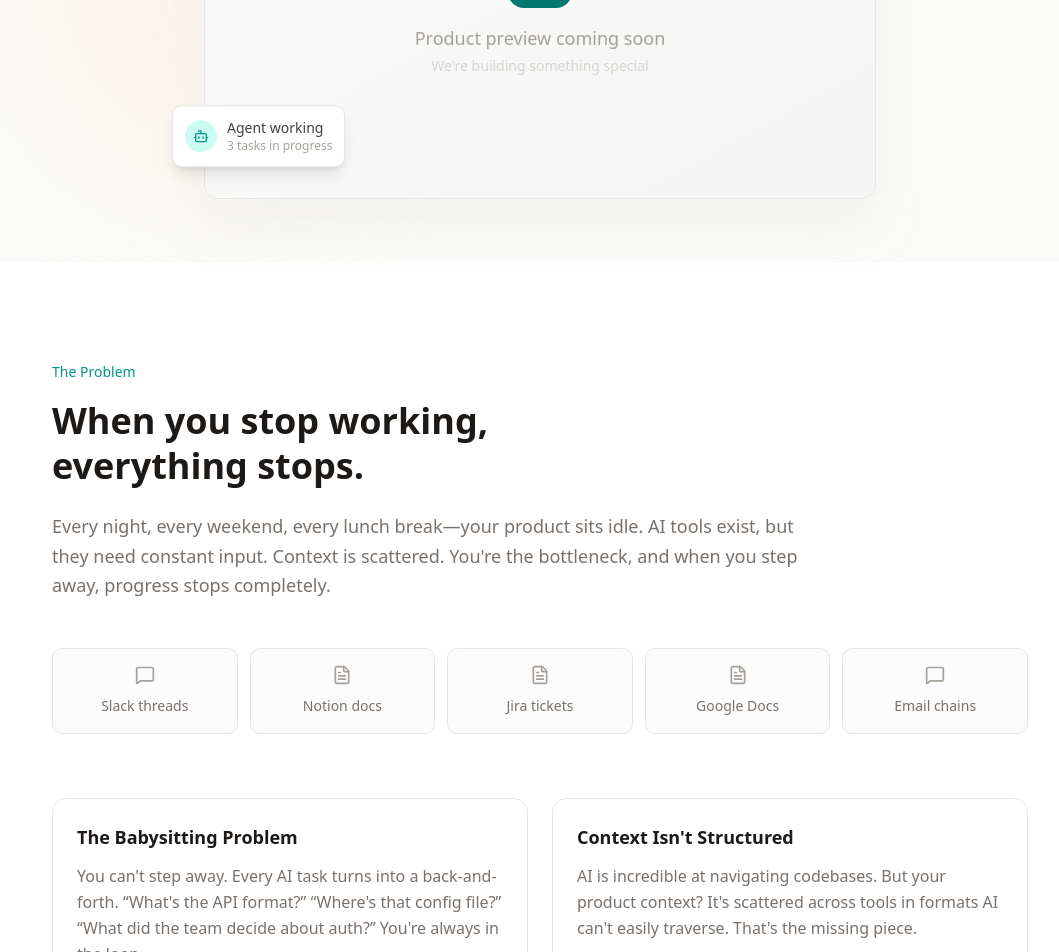
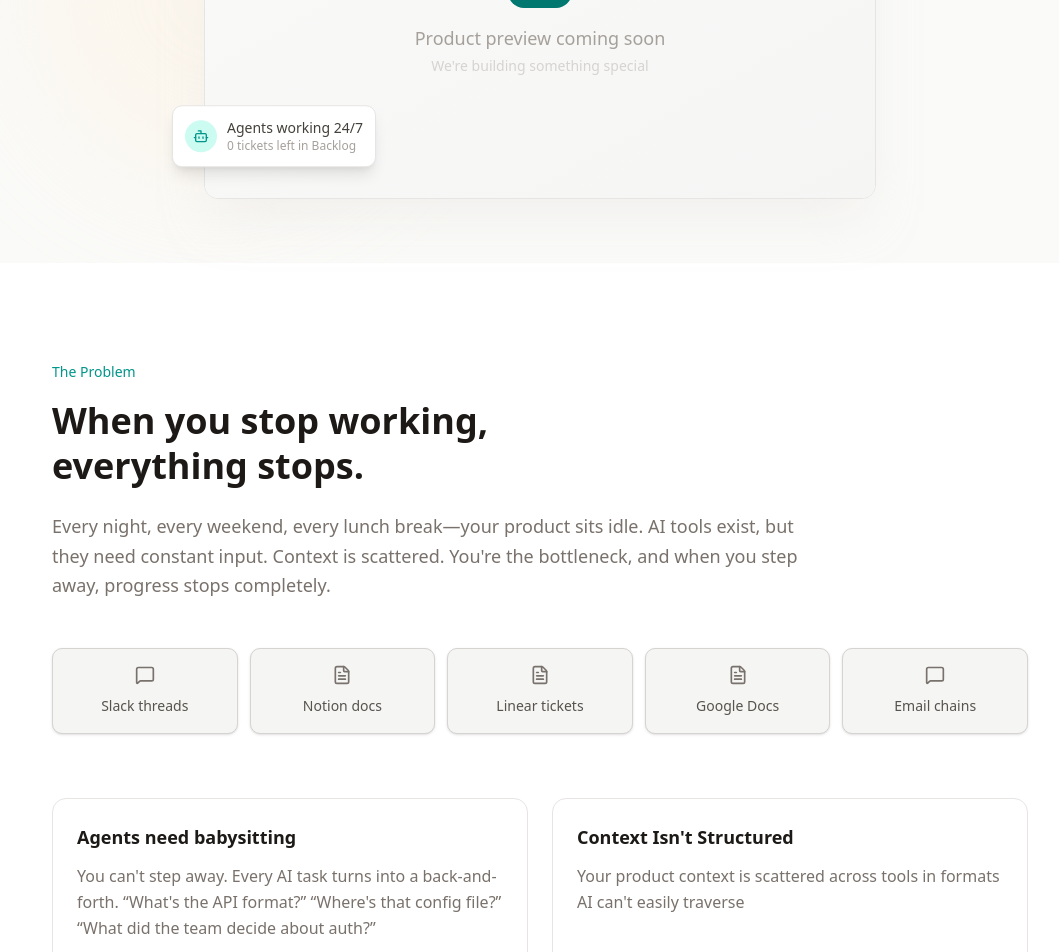
Before and after one commit to rbilgil/work, a Next.js app: page / in a window 1280 px wide. Shown: the part 800-1752 px from the top of the page, without its empty margins (100-1159 px from the left). Built offline with nearby package versions, Linux system fonts and the light colour scheme; no server answers.

Commit message:
More tweaks

```diff
--- a/app/page.tsx
+++ b/app/page.tsx
@@ -194,7 +194,7 @@ function Hero() {
 							</div>
 							<div>
 								<p className="text-sm font-medium text-stone-700">
-									Feature shipped
+									PRs ready for review
 								</p>
 								<p className="text-xs text-stone-400">while you were asleep</p>
 							</div>
@@ -217,9 +217,11 @@ function Hero() {
 							</div>
 							<div>
 								<p className="text-sm font-medium text-stone-700">
-									Agent working
+									Agents working 24/7
 								</p>
-								<p className="text-xs text-stone-400">3 tasks in progress</p>
+								<p className="text-xs text-stone-400">
+									0 tickets left in Backlog
+								</p>
 							</div>
 						</div>
 					</motion.div>
@@ -234,7 +236,7 @@ function ProblemSection() {
 	const scatteredTools = [
 		{ name: "Slack threads", icon: MessageSquare },
 		{ name: "Notion docs", icon: FileText },
-		{ name: "Jira tickets", icon: FileText },
+		{ name: "Linear tickets", icon: FileText },
 		{ name: "Google Docs", icon: FileText },
 		{ name: "Email chains", icon: MessageSquare },
 	];
@@ -275,24 +277,17 @@ function ProblemSection() {
 				</motion.div>
 
 				{/* Scattered tools visualization */}
-				<motion.div
-					initial="hidden"
-					whileInView="visible"
-					viewport={{ once: true }}
-					variants={staggerContainer}
-					className="grid grid-cols-2 sm:grid-cols-3 md:grid-cols-5 gap-3 mb-16"
-				>
+				<div className="grid grid-cols-2 sm:grid-cols-3 md:grid-cols-5 gap-3 mb-16">
 					{scatteredTools.map((tool) => (
-						<motion.div
+						<div
 							key={tool.name}
-							variants={fadeInUp}
-							className="p-4 rounded-lg border border-stone-200 bg-stone-50/50 text-center"
+							className="p-4 rounded-lg border border-stone-300 bg-stone-100 text-center shadow-sm"
 						>
-							<tool.icon className="w-5 h-5 text-stone-400 mx-auto mb-2" />
-							<span className="text-sm text-stone-500">{tool.name}</span>
-						</motion.div>
+							<tool.icon className="w-5 h-5 text-stone-500 mx-auto mb-2" />
+							<span className="text-sm text-stone-600 font-medium">{tool.name}</span>
+						</div>
 					))}
-				</motion.div>
+				</div>
 
 				{/* Pain points */}
 				<motion.div
@@ -307,13 +302,13 @@ function ProblemSection() {
 						className="p-6 rounded-xl border border-stone-200 bg-white"
 					>
 						<h3 className="text-lg font-semibold text-stone-900 mb-3">
-							The Babysitting Problem
+							Agents need babysitting
 						</h3>
 						<p className="text-stone-500 leading-relaxed">
 							You can&apos;t step away. Every AI task turns into a
 							back-and-forth. &ldquo;What&apos;s the API format?&rdquo;
 							&ldquo;Where&apos;s that config file?&rdquo; &ldquo;What did the
-							team decide about auth?&rdquo; You&apos;re always in the loop.
+							team decide about auth?&rdquo;
 						</p>
 					</motion.div>
 					<motion.div
@@ -324,9 +319,8 @@ function ProblemSection() {
 							Context Isn&apos;t Structured
 						</h3>
 						<p className="text-stone-500 leading-relaxed">
-							AI is incredible at navigating codebases. But your product
-							context? It&apos;s scattered across tools in formats AI can&apos;t
-							easily traverse. That&apos;s the missing piece.
+							Your product context is scattered across tools in formats AI
+							can&apos;t easily traverse
 						</p>
 					</motion.div>
 				</motion.div>
@@ -348,7 +342,8 @@ function InsightSection() {
 				>
 					<p className="text-teal-200 text-sm font-medium mb-3">The Insight</p>
 					<h2 className="text-2xl sm:text-3xl font-bold text-white mb-4 leading-tight">
-						AI agents are great at navigating codebases.
+						The latest AI agents can run for hours on end with the right
+						context.
 						<br />
 						What if your product context worked the same way?
 					</h2>
```
